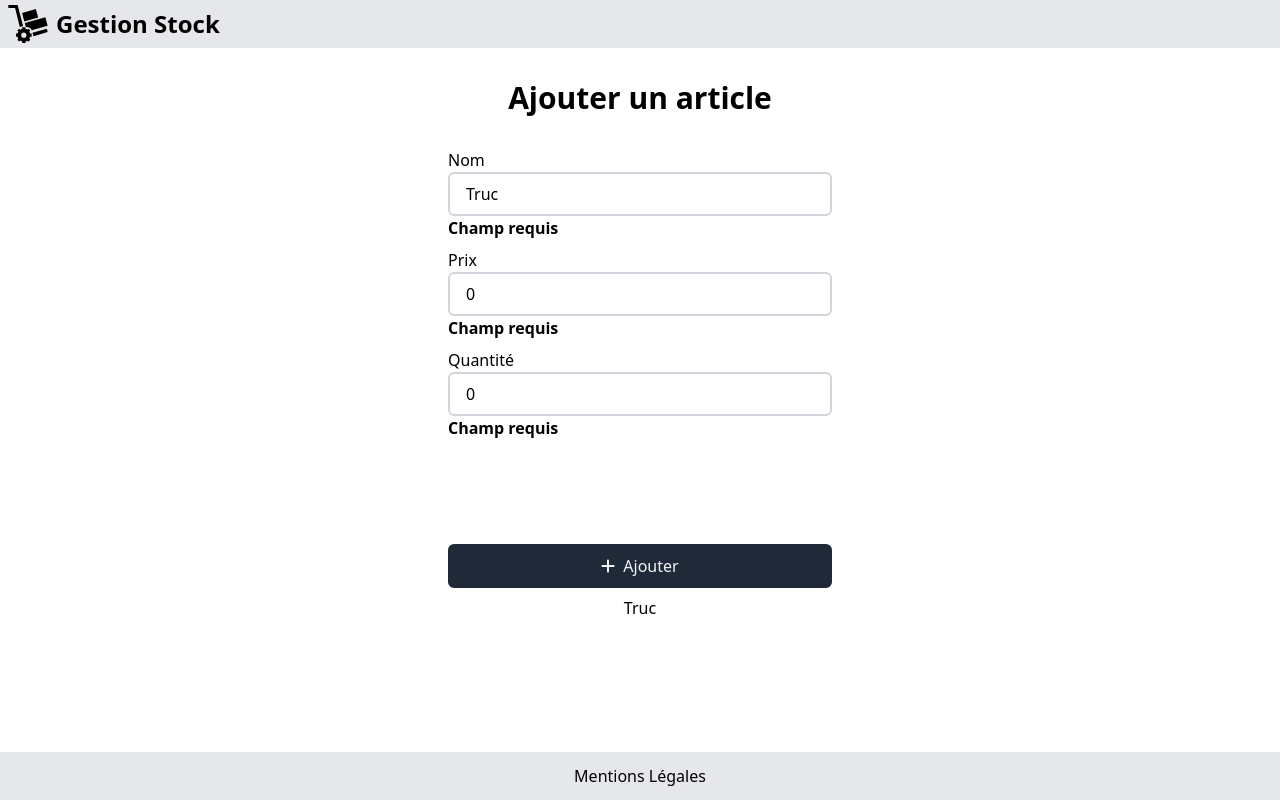
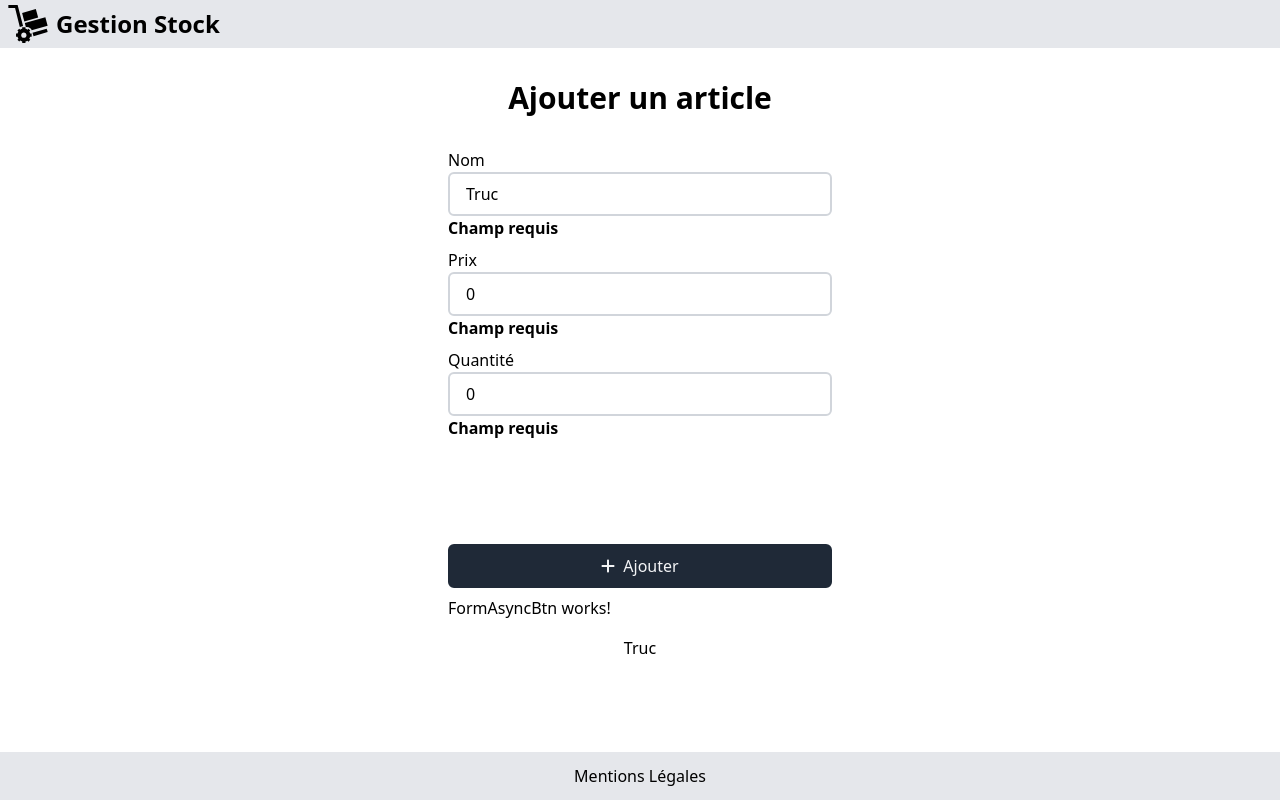
Before and after one commit to jlg-formation/tjscv1-mars-2024, a React (Vite) app in the folder front/: page /stock/add in a window 1280 px wide. Built offline with nearby package versions, Linux system fonts and the light colour scheme.

Commit message:
dev: added FormAsyncBtn

```diff
--- a/front/src/stock/views/AddView.tsx
+++ b/front/src/stock/views/AddView.tsx
@@ -1,10 +1,11 @@
 import { faPlus } from '@fortawesome/free-solid-svg-icons';
 import { FontAwesomeIcon } from '@fortawesome/react-fontawesome';
 import { FormEvent, useState } from 'react';
+import { useNavigate } from 'react-router-dom';
+import FormAsyncBtn from '../../widgets/FormAsyncBtn';
 import LabelError from '../../widgets/LabelError';
 import Main from '../../widgets/Main';
 import { useArticleStore } from '../store/articleStore';
-import { useNavigate } from 'react-router-dom';
 
 function AddView() {
   const [name, setName] = useState('Truc');
@@ -61,6 +62,7 @@ function AddView() {
           <FontAwesomeIcon icon={faPlus} />
           <span>Ajouter</span>
         </button>
+        <FormAsyncBtn />
       </form>
       {name}
     </Main>
--- /dev/null
+++ b/front/src/widgets/FormAsyncBtn.tsx
@@ -0,0 +1,3 @@
+export default function FormAsyncBtn() {
+  return <p>FormAsyncBtn works!</p>;
+}
```
